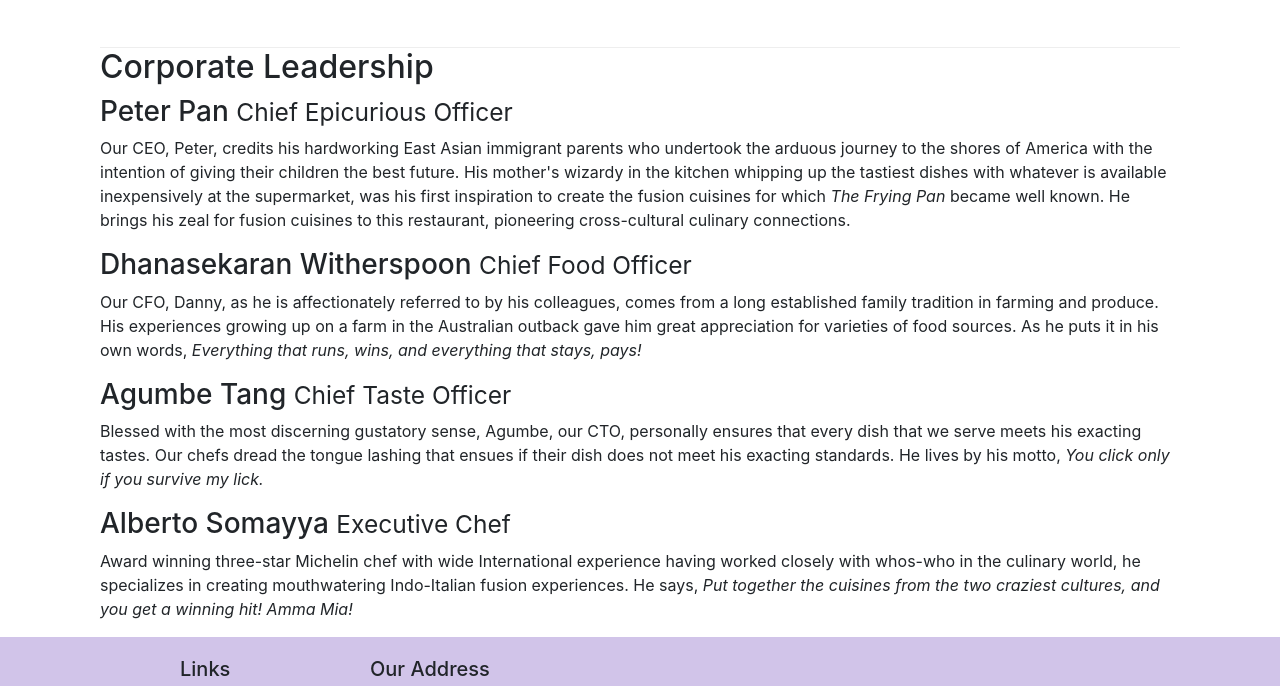
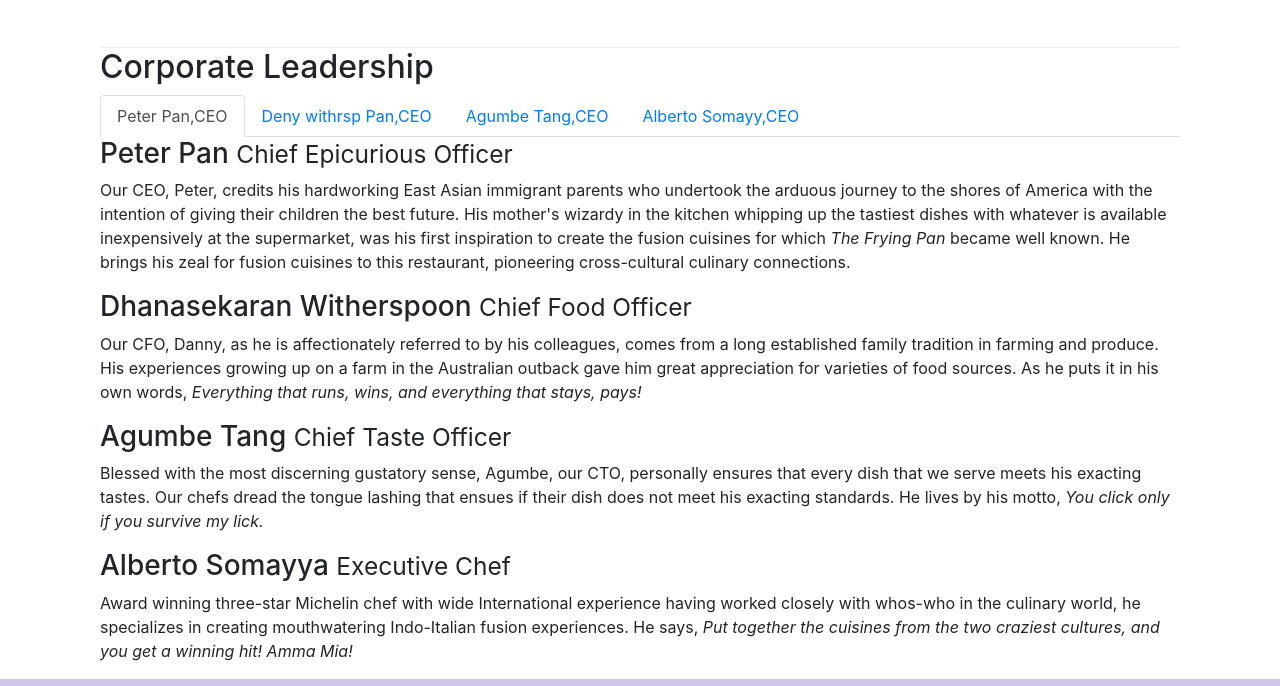
Before and after one commit to shubhamkhunt04/web-UI-framework-Bootstrap4, a plain HTML site: page aboutus.html in a window 1280 px wide. Shown: the part 844-1530 px from the top of the page. Drawn offline with nearby package versions, Linux system fonts and the light colour scheme.

Commit message:
tab navigation

```diff
--- a/aboutus.html
+++ b/aboutus.html
@@ -35,7 +35,8 @@
                     <a class="nav-link" href="#"><span class="fa fa-list fa-lg"></span> Menu</a>
                 </li>
                 <li class="nav-item">
-                    <a class="nav-link" href="./contactus.html"><span class="fa fa-address-card fa-lg"></span> Contact</a>
+                    <a class="nav-link" href="./contactus.html"><span class="fa fa-address-card fa-lg"></span>
+                        Contact</a>
                 </li>
             </ul>
 
@@ -91,28 +92,72 @@
         <div class="container">
             <div>
                 <h2>Corporate Leadership</h2>
+
+                <ul class="nav nav-tabs">
+                    <li class="nav-item">
+                        <a class="nav-link active" href="#peter" role="tab" data-toggle="tab">Peter Pan,CEO</a>
+                    </li>
+                    <li class="nav-item">
+                        <a class="nav-link" href="#deny" role="tab" data-toggle="tab">Deny withrsp Pan,CEO</a>
+                    </li>
+                    <li class="nav-item">
+                        <a class="nav-link" href="#agumbe" role="tab" data-toggle="tab">Agumbe Tang,CEO</a>
+                    </li>
+                    <li class="nav-item">
+                        <a class="nav-link" href="#albert" role="tab" data-toggle="tab">Alberto Somayy,CEO</a>
+                    </li>
+                </ul>
+
+                <div class="tab-content">
+                    <div class="tabpanel" class="tab-pane fade show active" id="peter">
                         <h3>Peter Pan <small>Chief Epicurious Officer</small></h3>
-                <p class="d-none d-sm-block">Our CEO, Peter, credits his hardworking East Asian immigrant parents who
-                    undertook the arduous journey to the shores of America with the intention of giving their children
-                    the best future. His mother's wizardy in the kitchen whipping up the tastiest dishes with whatever
-                    is available inexpensively at the supermarket, was his first inspiration to create the fusion
-                    cuisines for which <em>The Frying Pan</em> became well known. He brings his zeal for fusion cuisines
+                        <p class="d-none d-sm-block">Our CEO, Peter, credits his hardworking East Asian immigrant
+                            parents who
+                            undertook the arduous journey to the shores of America with the intention of giving their
+                            children
+                            the best future. His mother's wizardy in the kitchen whipping up the tastiest dishes with
+                            whatever
+                            is available inexpensively at the supermarket, was his first inspiration to create the
+                            fusion
+                            cuisines for which <em>The Frying Pan</em> became well known. He brings his zeal for fusion
+                            cuisines
                             to this restaurant, pioneering cross-cultural culinary connections.</p>
+                    </div>
+
+                    <div class="tabpanel" class="tab-pane fade" id="deny">
                         <h3>Dhanasekaran Witherspoon <small>Chief Food Officer</small></h3>
-                <p class="d-none d-sm-block">Our CFO, Danny, as he is affectionately referred to by his colleagues,
-                    comes from a long established family tradition in farming and produce. His experiences growing up on
-                    a farm in the Australian outback gave him great appreciation for varieties of food sources. As he
-                    puts it in his own words, <em>Everything that runs, wins, and everything that stays, pays!</em></p>
+                        <p class="d-none d-sm-block">Our CFO, Danny, as he is affectionately referred to by his
+                            colleagues,
+                            comes from a long established family tradition in farming and produce. His experiences
+                            growing up on
+                            a farm in the Australian outback gave him great appreciation for varieties of food sources.
+                            As he
+                            puts it in his own words, <em>Everything that runs, wins, and everything that stays,
+                                pays!</em></p>
+                    </div>
+
+                    <div class="tabpanel" class="tab-pane fade" id="agumbe">
                         <h3>Agumbe Tang <small>Chief Taste Officer</small></h3>
                         <p class="d-none d-sm-block">Blessed with the most discerning gustatory sense, Agumbe, our CTO,
-                    personally ensures that every dish that we serve meets his exacting tastes. Our chefs dread the
-                    tongue lashing that ensues if their dish does not meet his exacting standards. He lives by his
+                            personally ensures that every dish that we serve meets his exacting tastes. Our chefs dread
+                            the
+                            tongue lashing that ensues if their dish does not meet his exacting standards. He lives by
+                            his
                             motto, <em>You click only if you survive my lick.</em></p>
+                    </div>
+
+                    <div class="tabpanel" class="tab-pane fade" id="albert">
                         <h3>Alberto Somayya <small>Executive Chef</small></h3>
-                <p class="d-none d-sm-block">Award winning three-star Michelin chef with wide International experience
-                    having worked closely with whos-who in the culinary world, he specializes in creating mouthwatering
-                    Indo-Italian fusion experiences. He says, <em>Put together the cuisines from the two craziest
+                        <p class="d-none d-sm-block">Award winning three-star Michelin chef with wide International
+                            experience
+                            having worked closely with whos-who in the culinary world, he specializes in creating
+                            mouthwatering
+                            Indo-Italian fusion experiences. He says, <em>Put together the cuisines from the two
+                                craziest
                                 cultures, and you get a winning hit! Amma Mia!</em></p>
+                    </div>
+                </div>
+            </div>
         </div>
     </div>
 
@@ -144,11 +189,16 @@
                 </div>
                 <div class="col-12 col-sm-4 align-self-center">
                     <div class="text-center">
-                        <a class="btn btn-social-icon btn-facebook" href="http://google.com/+"><i class="fab fa-google-plus fa-lg"></i></a>
-                        <a class="btn btn-social-icon btn-facebook" href="http://www.facebook.com/profile.php?id="><i class="fab fa-facebook fa-lg"></i></a>
-                        <a class="btn btn-social-icon btn-linkdin" href="http://www.linkedin.com/in/"><i class="fab fa-linkedin fa-lg"></i></a>
-                        <a class="btn btn-social-icon btn-twitter" href="http://twitter.com/"><i class="fab fa-twitter fa-lg"></i></a>
-                        <a class="btn btn-social-icon btn-youtube" href="http://youtube.com/"><i class="fab fa-youtube fa-lg"></i></a>
+                        <a class="btn btn-social-icon btn-facebook" href="http://google.com/+"><i
+                                class="fab fa-google-plus fa-lg"></i></a>
+                        <a class="btn btn-social-icon btn-facebook" href="http://www.facebook.com/profile.php?id="><i
+                                class="fab fa-facebook fa-lg"></i></a>
+                        <a class="btn btn-social-icon btn-linkdin" href="http://www.linkedin.com/in/"><i
+                                class="fab fa-linkedin fa-lg"></i></a>
+                        <a class="btn btn-social-icon btn-twitter" href="http://twitter.com/"><i
+                                class="fab fa-twitter fa-lg"></i></a>
+                        <a class="btn btn-social-icon btn-youtube" href="http://youtube.com/"><i
+                                class="fab fa-youtube fa-lg"></i></a>
                         <a class="btn btn-social-icon" href="mailto:"><i class="fa fa-envelope fa-lg"></i></a>
                     </div>
                 </div>
```
Also changed, not shown: img/alberto.png (deleted), img/buffet.png (deleted), img/logo.png (deleted), img/uthappizza.png (deleted), 1 other file. Lines whose indentation alone changed are shown as unchanged.
